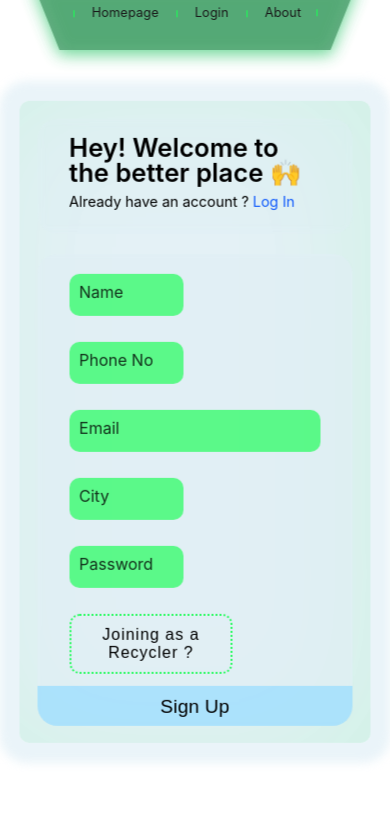
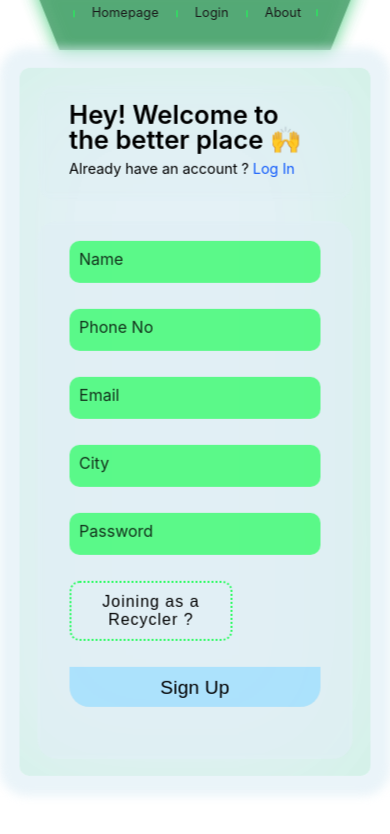
Before and after one commit to AbhishekJadhav2002/Recyclify, a React (Create React App) app in the folder recyclify-frontend/: page /sell in a window 390 px wide. Shown: the top 834 px of the page. Built offline with nearby package versions, Linux system fonts and the light colour scheme; a web font is replaced by a local one.

Commit message:
Login page fixed

```diff
--- a/recyclify-frontend/src/Components/templates/AuthenticationForms/AuthenticationForms.style.component.css
+++ b/recyclify-frontend/src/Components/templates/AuthenticationForms/AuthenticationForms.style.component.css
@@ -49,8 +49,7 @@
 }
 
 .modal {
-  width: 450px;
-  height: 450px;
+  width: 500px;
   min-height: 300px;
   padding: 10%;
   border-radius: 50%;
@@ -77,7 +76,7 @@
 }
 
 .modalForSignUpForm .box .inputBox {
-  width: 46.2%;
+  width: 100%;
 }
 
 #emailContainer {
@@ -204,7 +203,7 @@
 }
 
 .box input[type="submit"] {
-  position: absolute;
+  /* position: absolute; */
   bottom: 0;
   right: 0;
   width: 100%;
@@ -230,7 +229,7 @@
   border: 2px dotted var(--pri-green-8_form_fields);
 }
 
-@media (max-width: 450px) {
+@media (max-width: 500px) {
   .authenticationContainer {
     width: 90%;
     height: 60%;
@@ -268,7 +267,7 @@
   }
 
   .modalForSignUpForm .box .inputBox {
-    width: 45.4%;
+    width: 100%;
   }
 
   .box {
```
